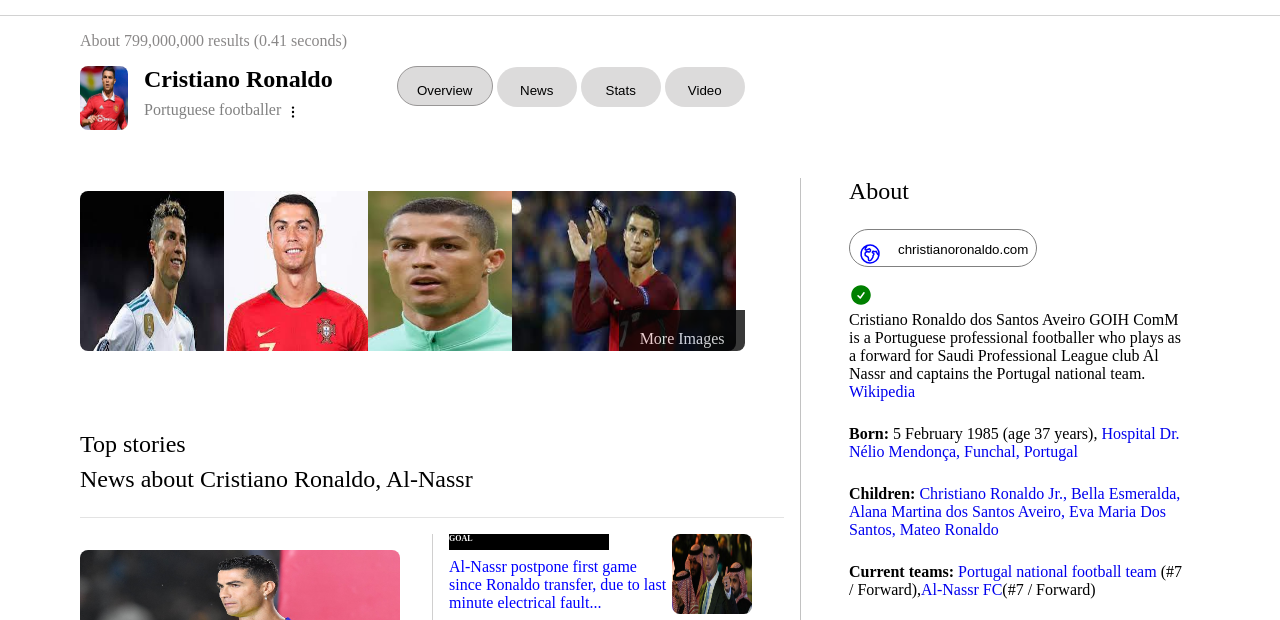
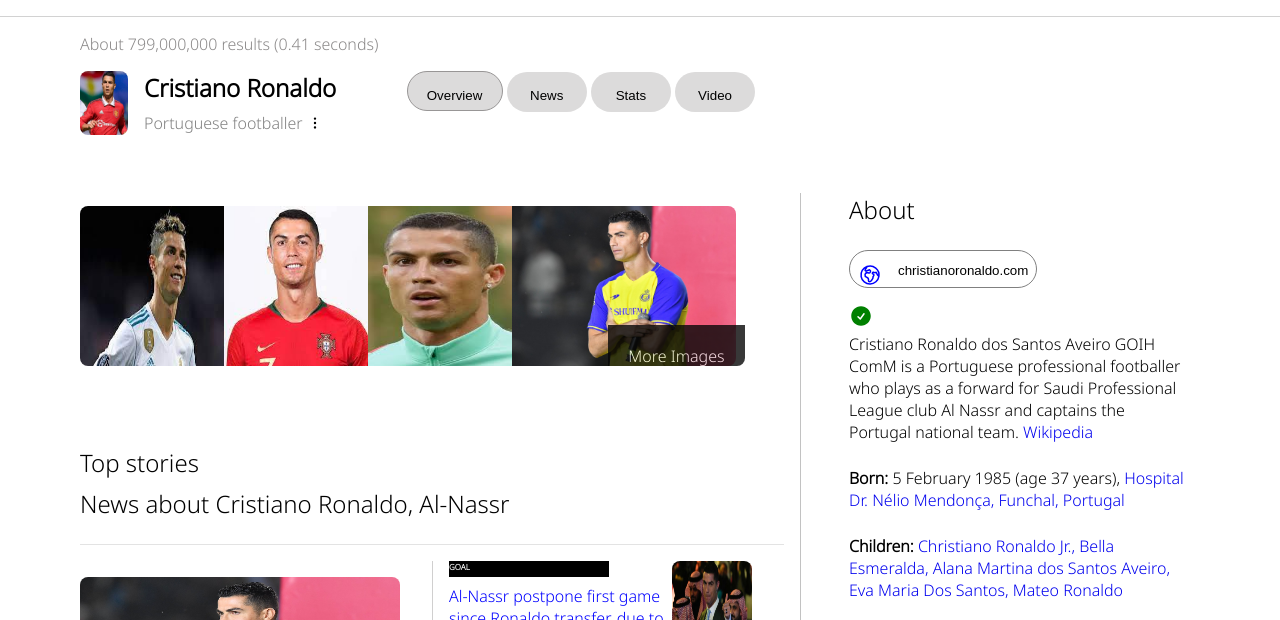
Before and after one commit to Adeyera16/google-clone, a plain HTML site: page index.html in a window 1280 px wide. Shown: the part 146-766 px from the top of the page. Drawn offline with Linux system fonts and the light colour scheme.

Commit message:
Added some files

```diff
--- a/index.html
+++ b/index.html
@@ -5,7 +5,10 @@
     <meta http-equiv="X-UA-Compatible" content="IE=edge">
     <meta name="viewport" content="width=device-width, initial-scale=1.0">
     <link rel="stylesheet" href="style.css">
-    <title>Google-clone</title>
+    <link rel="preconnect" href="https://fonts.googleapis.com">
+    <link rel="preconnect" href="https://fonts.gstatic.com" crossorigin>
+    <link href="https://fonts.googleapis.com/css2?family=Noto+Sans:wght@300&display=swap" rel="stylesheet">
+    <title>Google clone</title>
 </head>
 <body>
     <main>
@@ -115,7 +118,7 @@
                         <img class="ronaldo-pic1" src="images/ronaldoo1.jfif" alt="">
                         <img src="images/ronaldoo2.jfif" alt="">
                         <img src="images/ronaldoo3.jfif" alt="">
-                        <img class="ronaldo-pic4"  src="images/ronaldoo4.jfif" alt="">
+                        <img class="ronaldo-pic4"  src="images/ronaldo-alnasir-2.jpg" alt="">
                     </div>
                     <div class="more-images">
                         <p>More Images</p>
--- a/style.css
+++ b/style.css
@@ -5,6 +5,7 @@
 }
 body{
     overflow-x: hidden;
+    font-family: 'Noto Sans', sans-serif;
 }
 header{
     border-bottom: 1px solid rgb(210, 210, 210);
```
